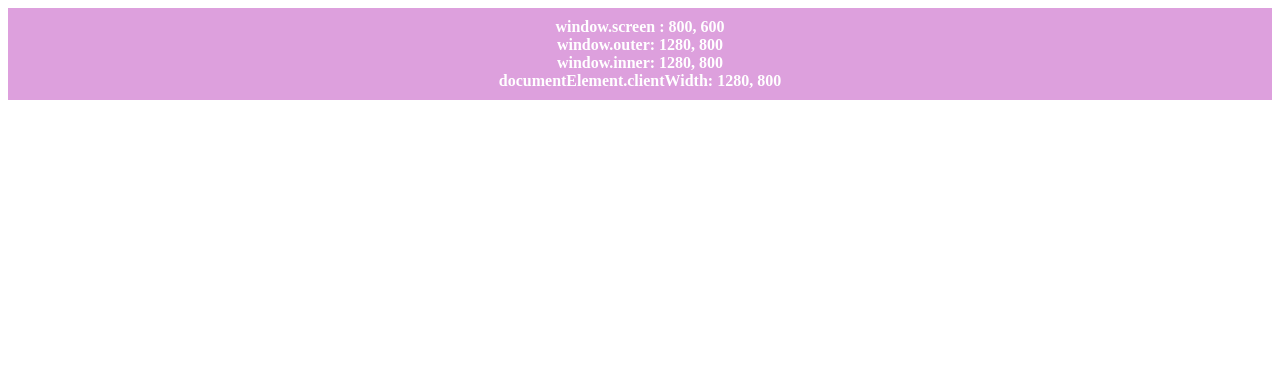
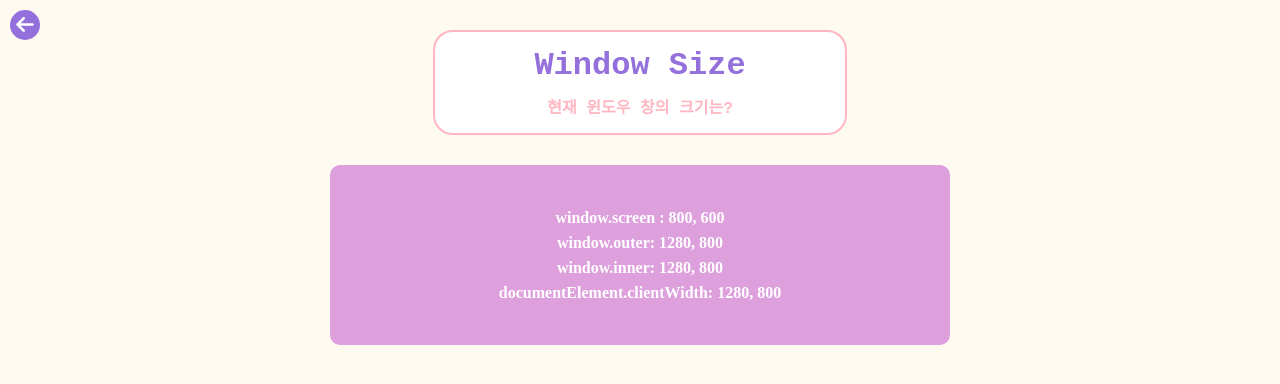
Before and after one commit to Nunu-0/Browser101, a plain HTML site: page Ch01. WebAPIs/window_size.html in a window 1280 px wide. Drawn offline with Linux system fonts and the light colour scheme; a web font is replaced by a local one.

Commit message:
PIs Ch01: windowSize

```diff
--- a/Ch01. WebAPIs/window_size.html
+++ b/Ch01. WebAPIs/window_size.html
@@ -4,25 +4,85 @@
     <meta charset="UTF-8">
     <meta http-equiv="X-UA-Compatible" content="IE=edge">
     <meta name="viewport" content="width=device-width, initial-scale=1.0">
+    <link href="https://fonts.googleapis.com/css2?family=Nanum+Gothic+Coding:wght@400;700&display=swap" rel="stylesheet">
+    <script src="https://kit.fontawesome.com/8d0d2a3c03.js" crossorigin="anonymous"></script>
     <title>Window Size</title>
     <style>
-        /* .tag {
-            display: inline-block;
-            background-color: thistle;
-            padding: 16px;
-            margin: 16px;
-            font-size: 30px;
-        } */
+        body{
+            background-color: floralwhite;
+        }
+        button {
+            background: transparent;
+            cursor: pointer;
+            border: none;
+            outline: none;
+        }
+        .back {
+            position: fixed;
+            top: 10px;
+            left: 10px;
+            width: 30px;
+            height: 30px;
+            font-size: 20px;
+            display: flex;
+            justify-content: center;
+            align-items: center;
+            border-radius: 50%;
+            color: white;
+            background-color: mediumpurple;
+        }
+
+        section {
+            font-family: "Nanum Gothic Coding", monospace;
+            display: flex;
+            flex-direction: column;
+            align-items: center;
+            padding: 5px;
+            margin: 30px auto;
+            border: 2px solid lightpink;
+            border-radius: 20px;
+            background-color: white;
+            width: 60%;
+            max-width: 400px;
+        }
+
+        h1 {
+            padding: 10px;
+            margin: 0px;
+            font-size: 32px;
+            color: mediumpurple;
+            text-align: center;
+        }
+        h4 {
+            padding-bottom: 10px;
+            margin: 0px;
+            color: lightpink;
+            text-align: center;
+        }
+
         .tag{
+            width: 70%;
+            max-width: 600px;
             background-color: plum;
             text-align: center;
-            padding: 10px;
+            padding: 40px 10px;
             color:white;
             font-weight: 600;
+            margin: auto;
+            border-radius: 10px;
+            line-height: 25px;
         }
     </style>
 </head>
 <body>
+    <button onclick="location.href='../index.html'" class="back">
+        <i class="fas fa-arrow-left"></i>
+    </button>
+    <section>
+        <h1>Window Size</h1>
+        <h4>현재 윈도우 창의 크기는?</h4>
+    </section>
+
     <div class="tag">Window Size</div>
     <script>
         const tag = document.querySelector('.tag');
```
